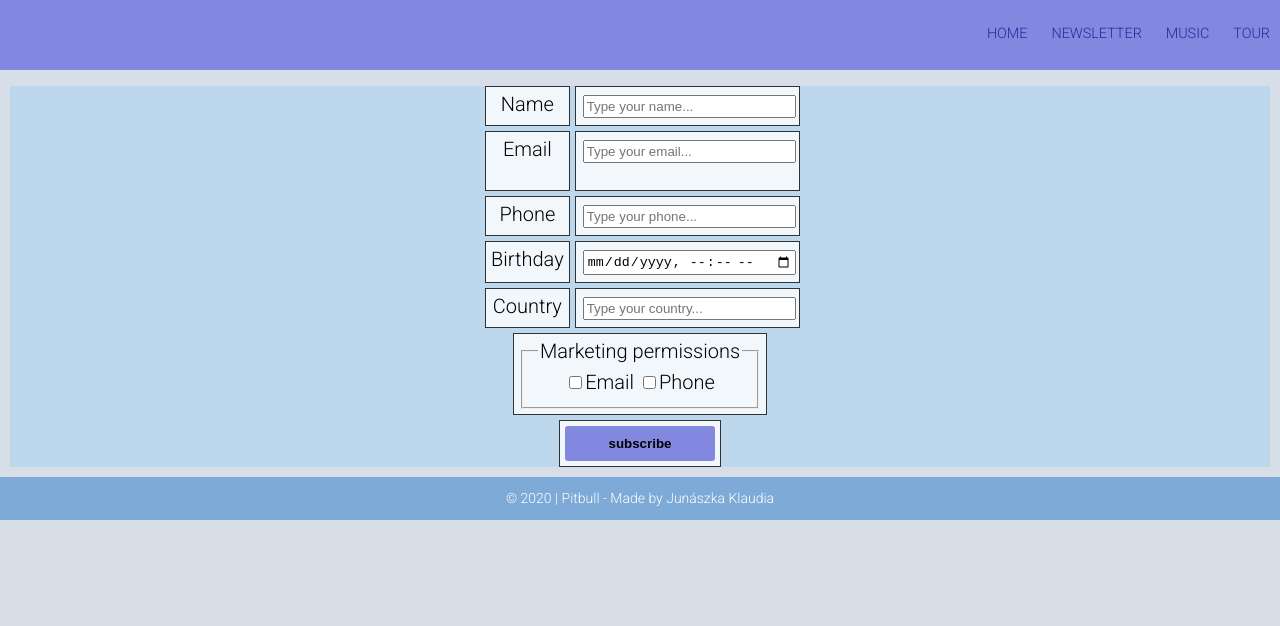
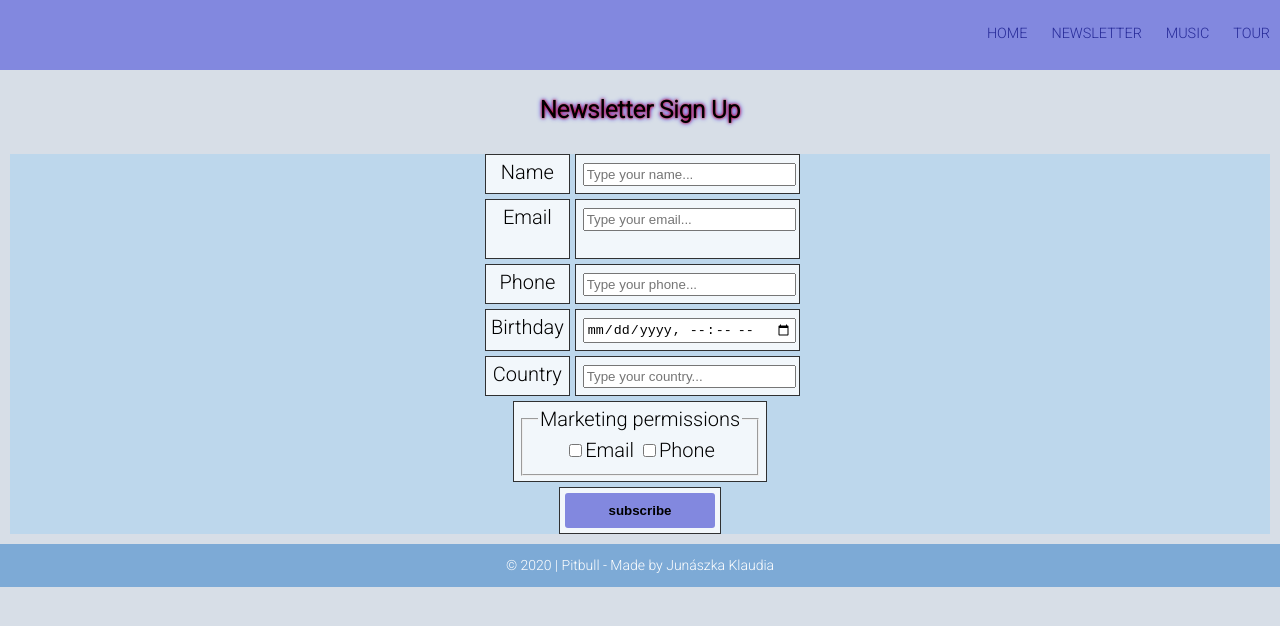
Before and after one commit to jklausz/mysite, a plain HTML site: page sitebuilding/musiclanding/newsletter.html in a window 1280 px wide. Drawn offline with Linux system fonts and the light colour scheme.

Commit message:
newsletterfix

```diff
--- a/sitebuilding/musiclanding/newsletter.html
+++ b/sitebuilding/musiclanding/newsletter.html
@@ -21,6 +21,7 @@
       <br />
       <br />
     </header>
+<h2 style="text-align: center">Newsletter Sign Up</h2>
     <main>
       <form
         action="#"
```
